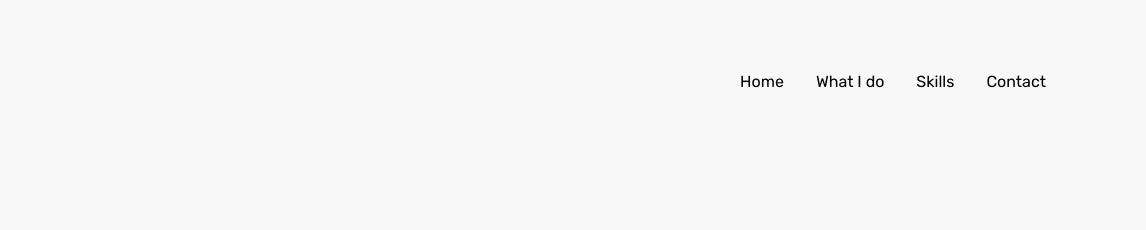
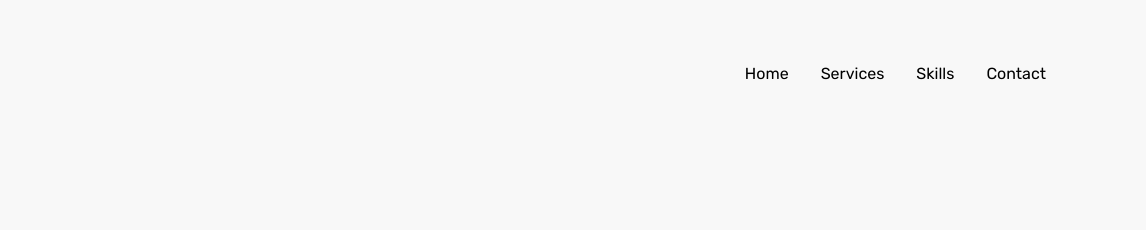
Before and after one commit to smykuel/smykuel.github.io, a plain HTML site: page index.html in a window 1280 px wide. Shown: the top 230 px of the page, 134-1280 px from the left. Drawn offline with Linux system fonts and the light colour scheme.

Commit message:
сиськи

```diff
--- a/css/style.css
+++ b/css/style.css
@@ -36,7 +36,6 @@ body {
 	margin-top: 4rem;
 	display: flex;
 	justify-content: space-between;
-	align-items: center;
 }
 
 ul {
--- a/index.html
+++ b/index.html
@@ -12,23 +12,19 @@
 </head>
 
 <body>
-	<div class="sticky">
-		<div class="container">
+	<div class="container">
+		<div class="first-screen">
 			<div class="header">
 				<img src="img/MOE.jpg" alt="">
 
 				<ul class="nav">
 					<li class="nav-link"><a href="#home">Home</a></li>
-					<li class="nav-link"><a href="#services">What I do</a></li>
+					<li class="nav-link"><a href="#services">Services</a></li>
 					<li class="nav-link"><a href="#skills">Skills</a></li>
 					<li class="nav-link"><a href="#contact">Contact</a></li>
 				</ul>
 			</div>
-		</div>
-	</div>
-	<div class="container">
-		<div class="first-screen">
-			<div></div>
+
 			<div class="title">
 				<div class="name">
 					<h1>I'm <strong>Smykuel</strong></h1>
```
